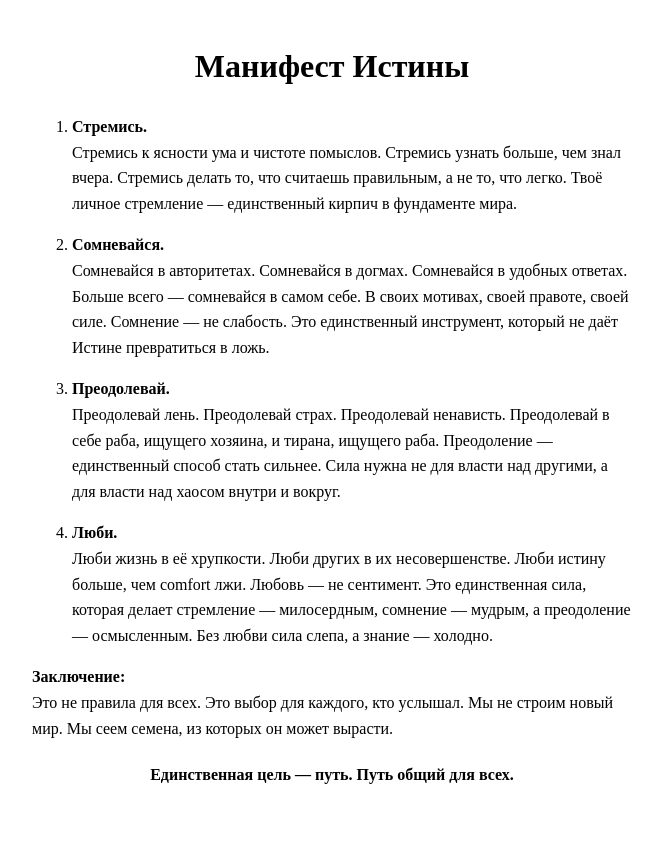
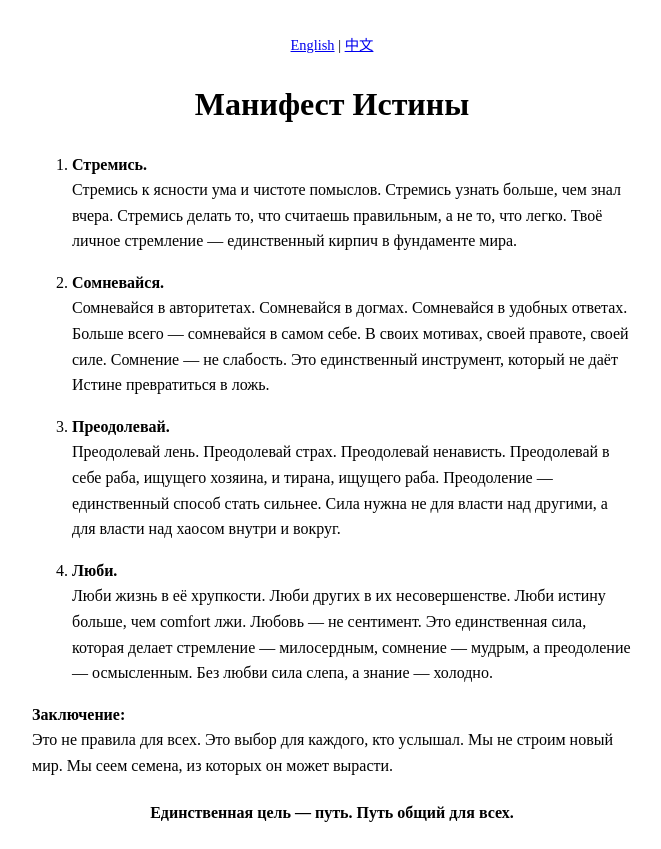
Before and after one commit to rusty-Q/truth.manifest, a plain HTML site: page index.html in a window 1280 px wide. Shown: the whole page, without its empty margins (308-969 px from the left). Before the commit the page ends 811 px from the top, so only its background shows below. Drawn offline with Linux system fonts and the light colour scheme.

Commit message:
Update index.html

```diff
--- a/index.html
+++ b/index.html
@@ -10,6 +10,9 @@
     </style>
 </head>
 <body>
+    <p style="text-align: center; font-size: 0.9em;">
+    <a href="en.html">English</a> | <a href="cn.html">中文</a>
+    </p>
   <h1>Манифест Истины</h1>
   <ol>
     <li><p><strong>Стремись.</strong><br>
```
